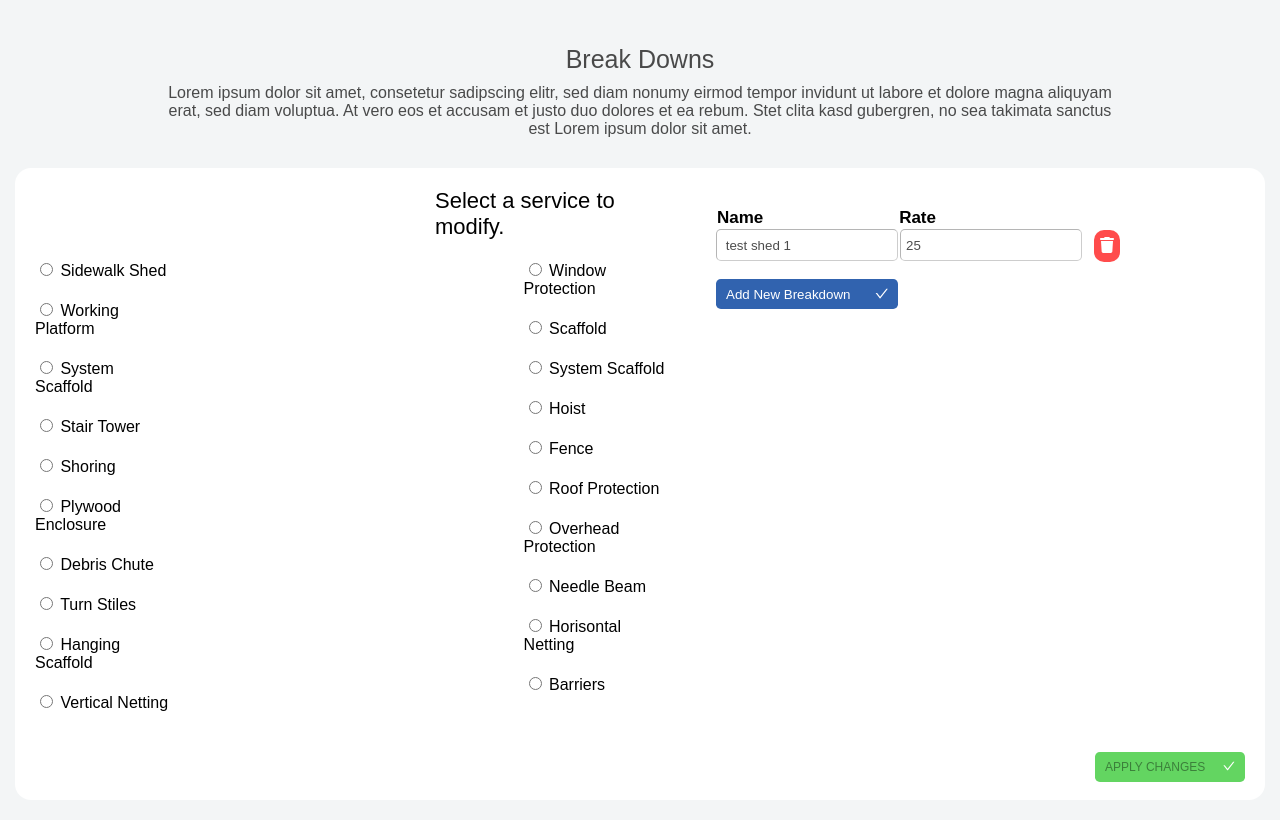
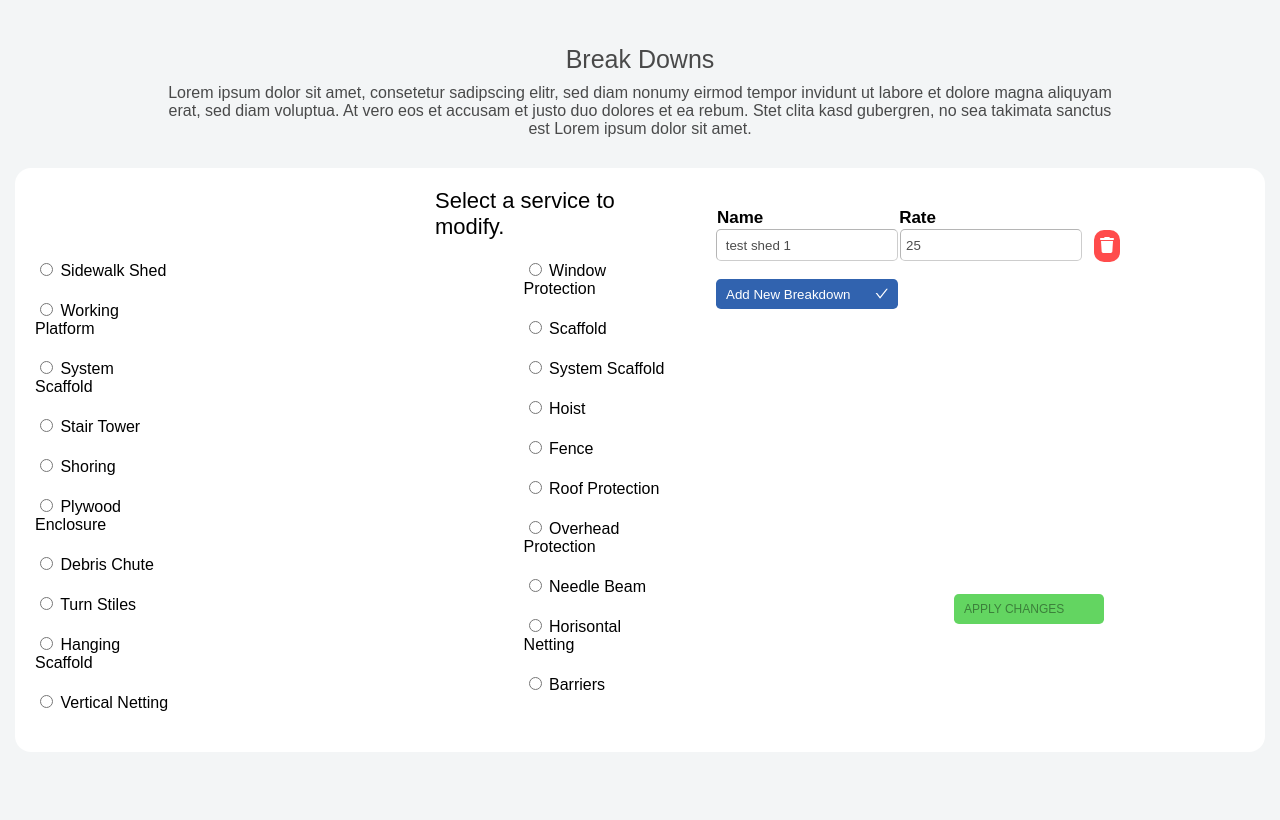
Before and after one commit to ErvisGuri/StyleUI, a React (Create React App) app: page / in a window 1280 px wide. Shown: the top 820 px of the page. Built offline with nearby package versions, Linux system fonts and the light colour scheme.

Commit message:
making work all button

```diff
--- a/src/App.css
+++ b/src/App.css
@@ -98,7 +98,7 @@ h3 {
 }
 
 ::placeholder {
-  color: rgba(0,0,0,0.7);
+  color: rgba(0, 0, 0, 0.7);
 }
 
 .button {
@@ -170,7 +170,7 @@ h3 {
 .anticon,
 .anticon-check {
   display: inline-flex;
-  position:absolute;
+  position: absolute;
   color: white;
   text-align: right;
 }
--- a/src/App.js
+++ b/src/App.js
@@ -6,18 +6,33 @@ import BreakdownList from "./components/BreakdownList";
 import Header from "./components/Nav";
 
 import "./App.css";
-import { Radio, Button, } from "antd";
-import { CheckOutlined } from "@ant-design/icons";
-
+import { Radio } from "antd";
 
 function App() {
-
-  const radioServices1 = ['Sidewalk Shed', 'Working Platform', 'System Scaffold', 'Stair Tower', 'Shoring', 'Plywood Enclosure', 'Debris Chute', 'Turn Stiles', 'Hanging Scaffold', 'Vertical Netting']
-  const radioServices2 = ['Window Protection', 'Scaffold', 'System Scaffold', 'Hoist', 'Fence', 'Roof Protection', 'Overhead Protection', 'Needle Beam', 'Horisontal Netting', 'Barriers']
-
-  const applyChangesHandler = () => {
-    console.log('Apply Changes')
-  }
+  const radioServices1 = [
+    "Sidewalk Shed",
+    "Working Platform",
+    "System Scaffold",
+    "Stair Tower",
+    "Shoring",
+    "Plywood Enclosure",
+    "Debris Chute",
+    "Turn Stiles",
+    "Hanging Scaffold",
+    "Vertical Netting",
+  ];
+  const radioServices2 = [
+    "Window Protection",
+    "Scaffold",
+    "System Scaffold",
+    "Hoist",
+    "Fence",
+    "Roof Protection",
+    "Overhead Protection",
+    "Needle Beam",
+    "Horisontal Netting",
+    "Barriers",
+  ];
 
   return (
     <div className="App">
@@ -26,18 +41,19 @@ function App() {
         <div className="card">
           <div className="container">
             <div>
-              <h2>
-                Select a service to modify.
-              </h2>
-              <div className="services-container" style={{ marginTop: "0", display: "flex", gap: "300px" }}>
+              <h2>Select a service to modify.</h2>
+              <div
+                className="services-container"
+                style={{ marginTop: "0", display: "flex", gap: "300px" }}
+              >
                 <div className="service1">
                   {radioServices1.map((services, i) => {
-                    return <Radio key={i}>{` ${services}`}</Radio>
+                    return <Radio key={i}>{` ${services}`}</Radio>;
                   })}
                 </div>
                 <div className="service2">
                   {radioServices2.map((services, i) => {
-                    return <Radio key={i}>{` ${services}`}</Radio>
+                    return <Radio key={i}>{` ${services}`}</Radio>;
                   })}
                 </div>
               </div>
@@ -46,14 +62,9 @@ function App() {
               <BreakdownList />
             </div>
           </div>
-          <div className="apply-button" >
-            <Button onClick={applyChangesHandler} className="button" type="primary" icon={<CheckOutlined className="apply-icon" />}>
-              APPLY CHANGES
-            </Button>
-          </div>
         </div>
       </BreakdownProvider>
-    </div >
+    </div>
   );
 }
 
--- a/src/BreakdownContext.js
+++ b/src/BreakdownContext.js
@@ -5,12 +5,14 @@ const BreakdownContext = createContext();
 export function BreakdownProvider({ children }) {
   const [input, setInput] = useState("");
   const [breakdowns, setBreakdowns] = useState([]);
+  const [rate, setRate] = useState("");
 
   return (
     <BreakdownContext.Provider
       value={{
         inputValue: [input, setInput],
         breakdownsValue: [breakdowns, setBreakdowns],
+        rateValue: [rate, setRate],
       }}
     >
       {children}
--- a/src/components/Breakdown.jsx
+++ b/src/components/Breakdown.jsx
@@ -7,15 +7,15 @@ import { faTrash } from "@fortawesome/free-solid-svg-icons";
 import { FontAwesomeIcon } from "@fortawesome/react-fontawesome";
 import { Input } from "antd";
 
-const Breakdown = ({ breakdown, id }) => {
+const Breakdown = ({ breakdown }) => {
   const { breakdownsValue } = React.useContext(BreakdownContext);
   const [breakdowns, setBreakdowns] = breakdownsValue;
 
   const deleteHandler = () => {
-    console.log(id);
+    console.log(breakdown.id);
     setBreakdowns(
       breakdowns.filter((el) => {
-        return el.id !== id;
+        return el.id !== breakdown.id;
       })
     );
   };
--- a/src/components/BreakdownList.jsx
+++ b/src/components/BreakdownList.jsx
@@ -9,25 +9,45 @@ import BreakdownContext from "../BreakdownContext";
 import FormInput from "./Form";
 
 const BreakdownList = () => {
-  const { inputValue, breakdownsValue } = React.useContext(BreakdownContext);
-  const [input] = inputValue;
+  const { inputValue, breakdownsValue, rateValue } = React.useContext(
+    BreakdownContext
+  );
+  const [input, setInput] = inputValue;
   const [breakdowns, setBreakdowns] = breakdownsValue;
+  const [rate, setRate] = rateValue;
 
   const addNewBreakdown = (e) => {
     e.preventDefault();
     setBreakdowns([
       ...breakdowns,
-      { text: input, completed: false, id: Math.random() * 1000 },
+      { text: input, completed: false, rate: rate, id: Math.random() * 1000 },
     ]);
+    setInput("");
+    setRate();
   };
+
+  const applyChangesHandler = () => {
+    let sum = 0;
+
+    breakdowns.forEach((element) => {
+      sum += parseInt(element.rate);
+    });
+    console.log(sum);
+
+    if (sum > 100) {
+      alert("The changes were not saved. The total rate will be 100 or less.");
+    } else alert("The changes were saved");
+  };
+
   return (
+    <>
       <div className="input1-container">
         <div className="input-header">
           <h3>Name</h3>
           <h3 className="rate-header">Rate</h3>
         </div>
         {breakdowns.map((breakdown, i) => {
-        return <Breakdown key={i} breakdown={breakdown} />;
+          return <Breakdown key={breakdown.id} breakdown={breakdown} />;
         })}
 
         <FormInput breakdown={{ text: "", rate: null }}></FormInput>
@@ -42,6 +62,20 @@ const BreakdownList = () => {
           </Button>
         </div>
       </div>
+      <div
+        className="apply-button"
+        style={{ display: "flex", marginTop: "330px", marginRight: "1px" }}
+      >
+        <Button
+          onClick={applyChangesHandler}
+          className="button"
+          type="primary"
+          icon={<CheckOutlined className="apply-icon" />}
+        >
+          APPLY CHANGES
+        </Button>
+      </div>
+    </>
   );
 };
 
--- a/src/components/Form.jsx
+++ b/src/components/Form.jsx
@@ -6,11 +6,15 @@ import { FontAwesomeIcon } from "@fortawesome/react-fontawesome";
 import { Input } from "antd";
 
 const FormInput = ({ breakdown }) => {
-  const { inputValue } = React.useContext(BreakdownContext);
+  const { inputValue, rateValue } = React.useContext(BreakdownContext);
   const [input, setInput] = inputValue;
+  const [rate, setRate] = rateValue;
 
   const inputTextHandler = (e) => {
     setInput(e.target.value);
+  };
+  const rateInputHandler = (e) => {
+    setRate(e.target.value);
   };
 
   return (
@@ -23,7 +27,13 @@ const FormInput = ({ breakdown }) => {
           type="text"
           placeholder=" test shed 1"
         />
-        <Input className="input-ant" type="number" placeholder="25" />
+        <Input
+          value={rate}
+          onChange={rateInputHandler}
+          className="input-ant"
+          type="number"
+          placeholder="25"
+        />
         <div className="background-icon">
           <FontAwesomeIcon
             className="trash"
```
Lines whose indentation alone changed are shown as unchanged.
